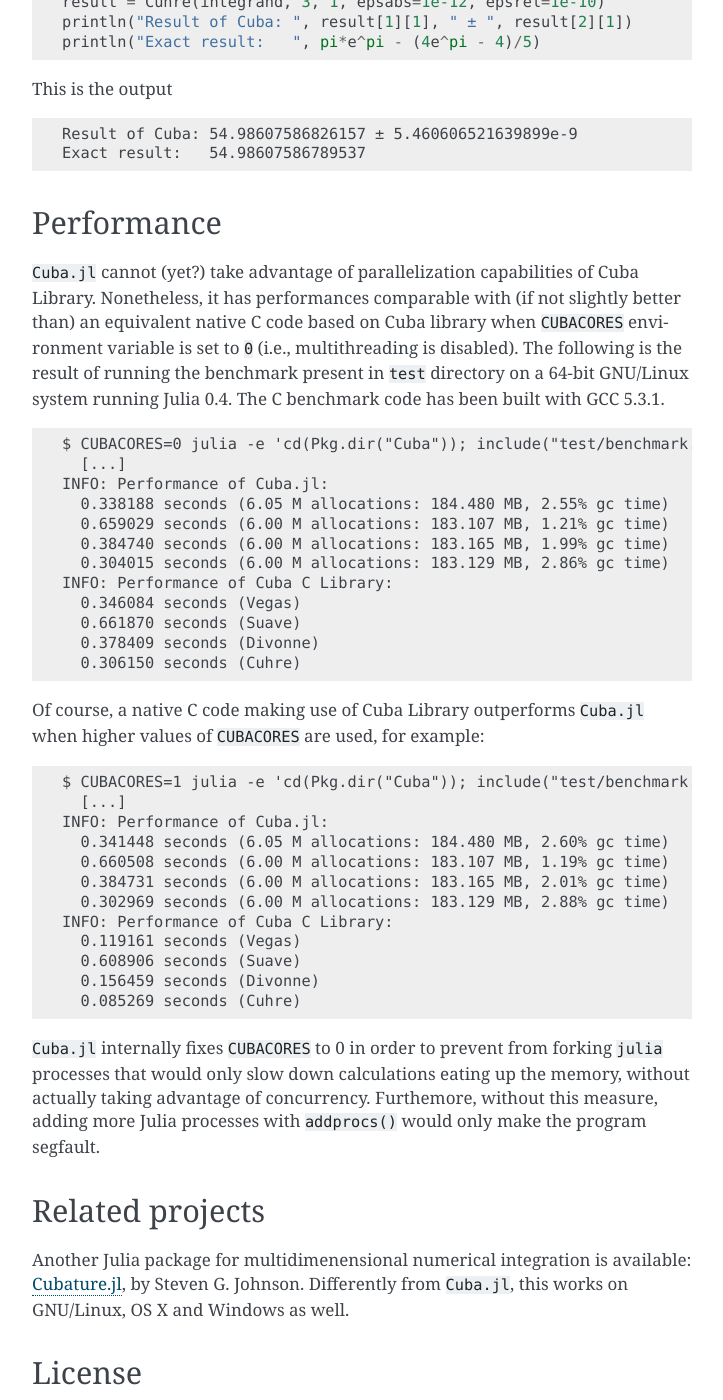
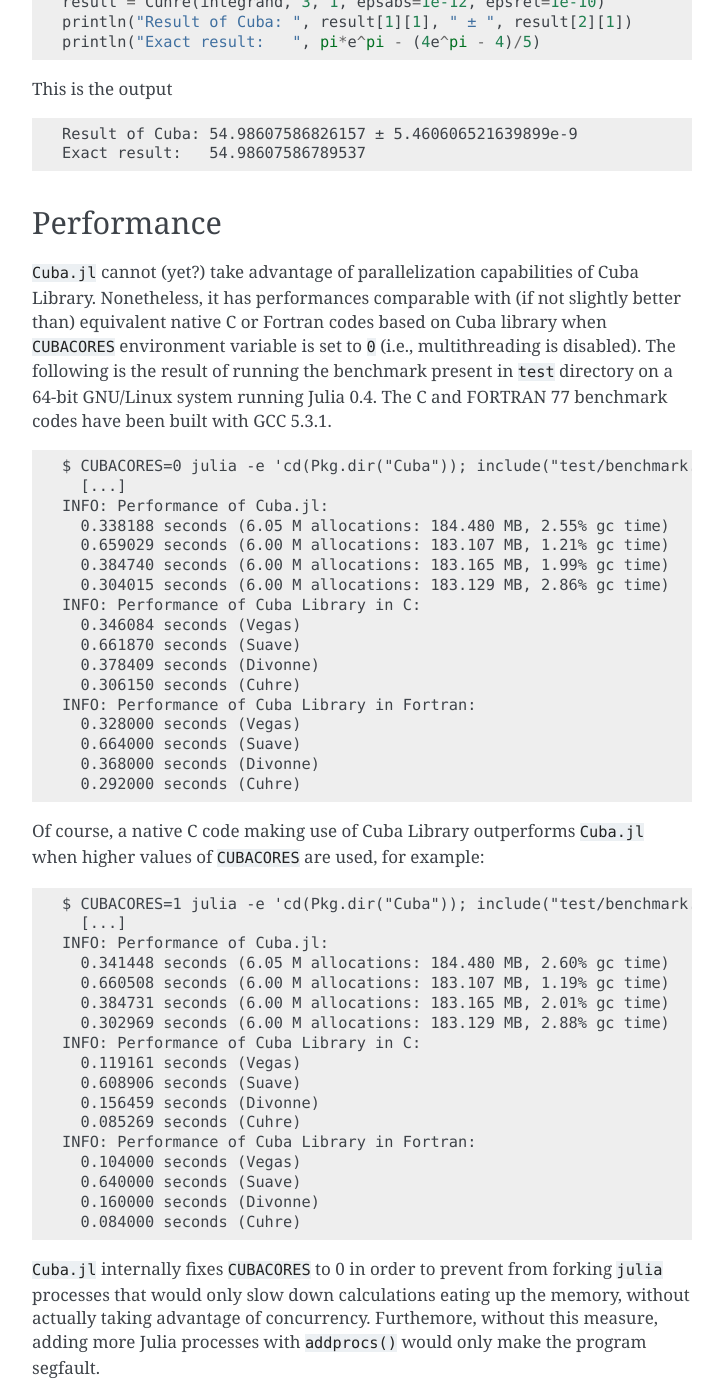
Before and after one commit to giordano/Cuba.jl, a Sphinx documentation site: the page built from docs/index.rst, in a window 1280 px wide and 1400 px high, scrolled down 11334 px. Shown: the whole window, without its empty margins (388-1111 px from the left). Built offline with Sphinx 7.4.7, drawn with Linux system fonts in a browser that asks for light colours.

Commit message:
Add FORTRAN 77 benchmark

```diff
--- a/docs/index.rst
+++ b/docs/index.rst
@@ -540,11 +540,11 @@
 
 ``Cuba.jl`` cannot (yet?) take advantage of parallelization capabilities of Cuba
 Library. Nonetheless, it has performances comparable with (if not slightly
-better than) an equivalent native C code based on Cuba library when
+better than) equivalent native C or Fortran codes based on Cuba library when
 ``CUBACORES`` environment variable is set to ``0`` (i.e., multithreading is
 disabled). The following is the result of running the benchmark present in
 ``test`` directory on a 64-bit GNU/Linux system running Julia 0.4.  The C
-benchmark code has been built with GCC 5.3.1.
+and FORTRAN 77 benchmark codes have been built with GCC 5.3.1.
 
 ::
 
@@ -555,11 +555,16 @@
       0.659029 seconds (6.00 M allocations: 183.107 MB, 1.21% gc time)
       0.384740 seconds (6.00 M allocations: 183.165 MB, 1.99% gc time)
       0.304015 seconds (6.00 M allocations: 183.129 MB, 2.86% gc time)
-    INFO: Performance of Cuba C Library:
+    INFO: Performance of Cuba Library in C:
       0.346084 seconds (Vegas)
       0.661870 seconds (Suave)
       0.378409 seconds (Divonne)
       0.306150 seconds (Cuhre)
+    INFO: Performance of Cuba Library in Fortran:
+      0.328000 seconds (Vegas)
+      0.664000 seconds (Suave)
+      0.368000 seconds (Divonne)
+      0.292000 seconds (Cuhre)
 
 Of course, a native C code making use of Cuba Library outperforms
 ``Cuba.jl`` when higher values of ``CUBACORES`` are used, for example:
@@ -573,11 +578,16 @@
       0.660508 seconds (6.00 M allocations: 183.107 MB, 1.19% gc time)
       0.384731 seconds (6.00 M allocations: 183.165 MB, 2.01% gc time)
       0.302969 seconds (6.00 M allocations: 183.129 MB, 2.88% gc time)
-    INFO: Performance of Cuba C Library:
+    INFO: Performance of Cuba Library in C:
       0.119161 seconds (Vegas)
       0.608906 seconds (Suave)
       0.156459 seconds (Divonne)
       0.085269 seconds (Cuhre)
+    INFO: Performance of Cuba Library in Fortran:
+      0.104000 seconds (Vegas)
+      0.640000 seconds (Suave)
+      0.160000 seconds (Divonne)
+      0.084000 seconds (Cuhre)
 
 ``Cuba.jl`` internally fixes ``CUBACORES`` to 0 in order to prevent from
 forking ``julia`` processes that would only slow down calculations
```
Also changed, not shown: README.md (+17 -7 lines), 4 other files.
